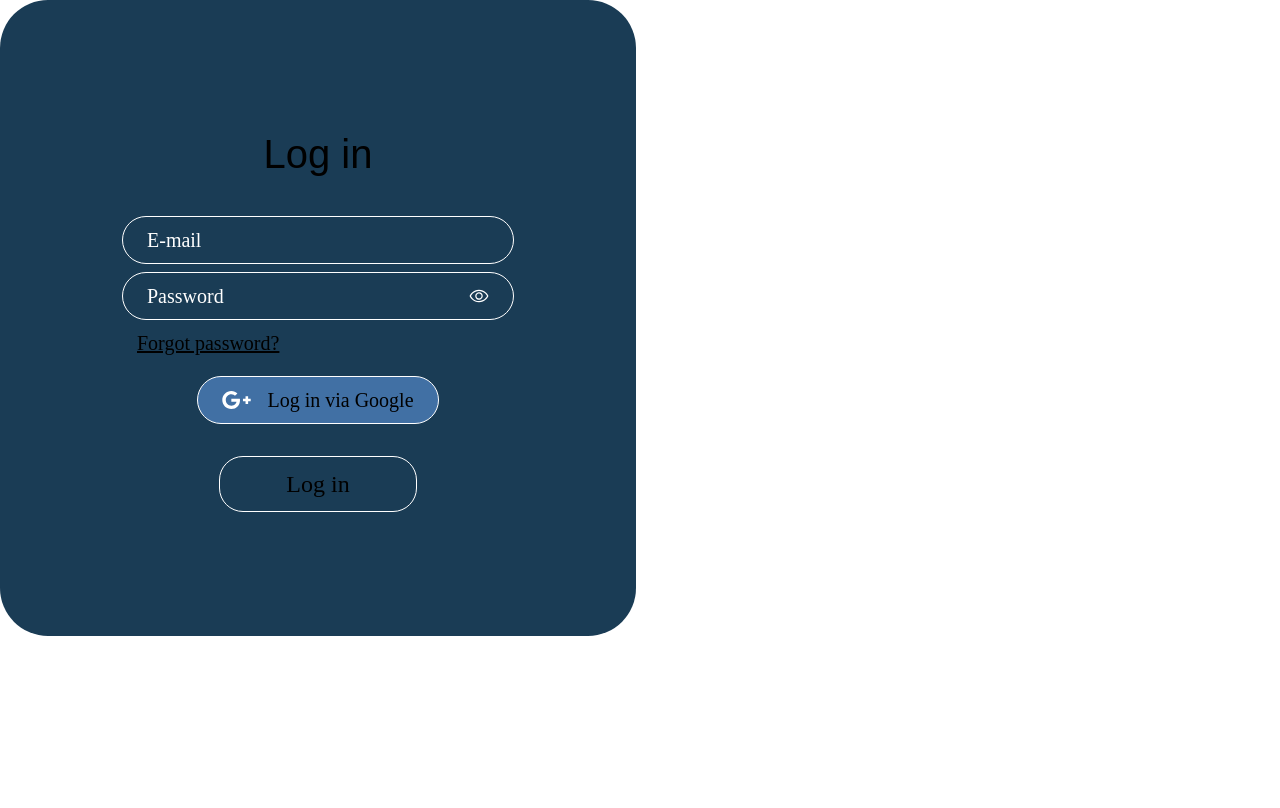
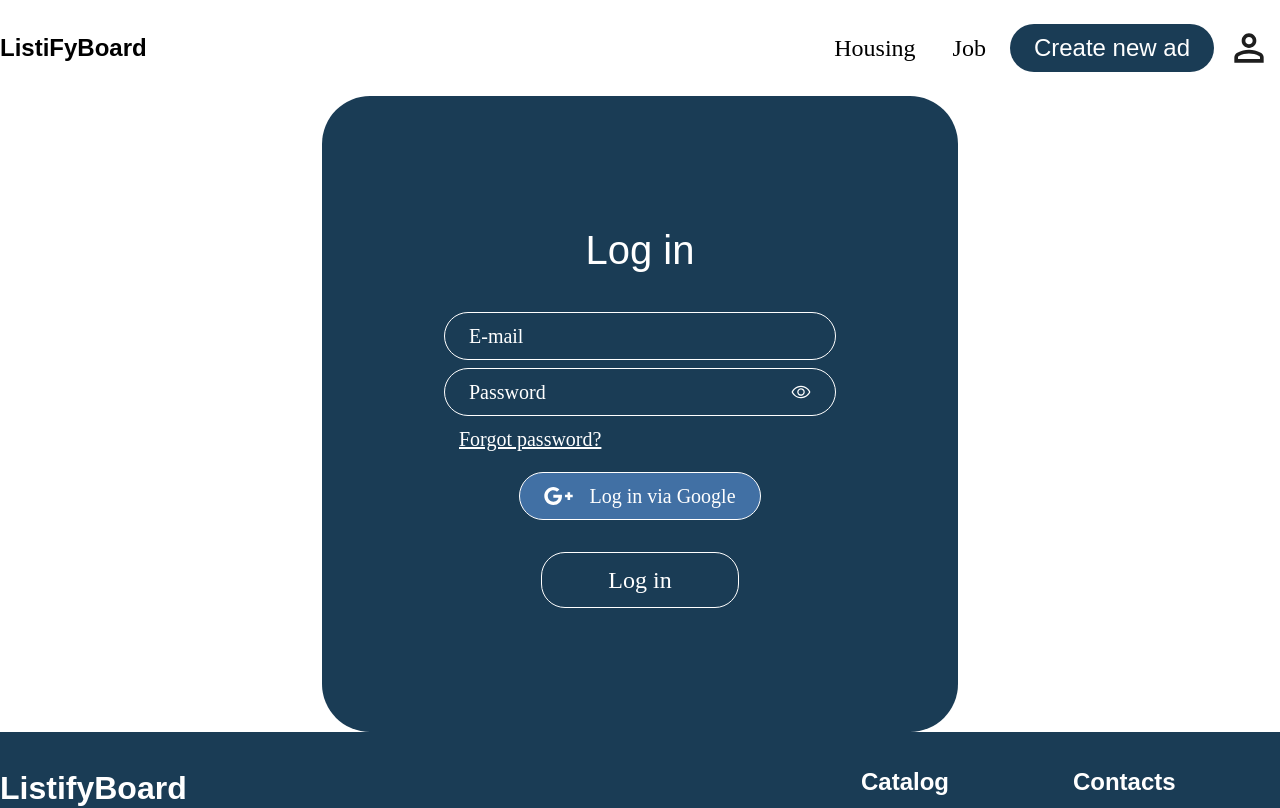
Before and after one commit to listifyboardd/Frontend, a Next.js app: page /login in a window 1280 px wide. Shown: the top 808 px of the page. Built offline with nearby package versions, Linux system fonts and the light colour scheme; no server answers.

Commit message:
add header and footer

```diff
--- a/app/authorization/page.tsx
+++ b/app/authorization/page.tsx
@@ -1,5 +1,3 @@
-'use client';
-
 import Link from 'next/link';
 import Header from '../layout/Header';
 import Footer from '../layout/Footer';
--- a/app/login/page.tsx
+++ b/app/login/page.tsx
@@ -7,6 +7,8 @@ import eyeIMG from '../../public/images/signin/eye.svg';
 import PopUp from '../components/PopUp';
 import LogInViaGoogle from '../components/LogInViaGoogle';
 import axiosInstance from '../utils/axiosInstance';
+import Footer from '../layout/Footer';
+import Header from '../layout/Header';
 import {
   validateEmail,
   isMinLength,
@@ -43,9 +45,13 @@ function LoginPage() {
   }
 
   return (
+    <>
+      <Header></Header>
+      <main className="flex items-center justify-center">
         <div
           className="
       bg-[#1A3C55]
+        text-white
         rounded-[48px]
         flex
         flex-col
@@ -55,7 +61,9 @@ function LoginPage() {
         max-w-[636px]
         aspect-square"
         >
-      <h1 className="font-kreadon font-medium text-[40px] mb-[32px]">Log in</h1>
+          <h1 className="font-kreadon font-medium text-[40px] mb-[32px]">
+            Log in
+          </h1>
           <div className="flex flex-col w-full max-w-[392px] gap-[8px]">
             <input
               onChange={(e) => setEmail(e.target.value)}
@@ -118,6 +126,9 @@ function LoginPage() {
             </div>
           </PopUp>
         </div>
+      </main>
+      <Footer></Footer>
+    </>
   );
 }
 
--- a/app/signup/page.tsx
+++ b/app/signup/page.tsx
@@ -5,6 +5,8 @@ import { useState, useEffect } from 'react';
 import PopUp from '../components/PopUp';
 import LogInViaGoogle from '../components/LogInViaGoogle';
 import axiosInstance from '../utils/axiosInstance';
+import Header from '../layout/Header';
+import Footer from '../layout/Footer';
 import {
   validateEmail,
   isMinLength,
@@ -69,6 +71,9 @@ function SignUpPage() {
   }
 
   return (
+    <>
+      <Header></Header>
+      <div className="flex items-center justify-center text-white">
         <div
           className="
       bg-[#1A3C55]
@@ -143,7 +148,10 @@ function SignUpPage() {
             </label>
           </div>
           <LogInViaGoogle />
-      <button onClick={register} className="border-button px-[57px] py-[5px]">
+          <button
+            onClick={register}
+            className="border-button px-[57px] py-[5px]"
+          >
             Sign Up
           </button>
           <PopUp popupState={popupState}>
@@ -172,6 +180,9 @@ function SignUpPage() {
             </div>
           </PopUp>
         </div>
+      </div>
+      <Footer></Footer>
+    </>
   );
 }
 
```
Lines whose indentation alone changed are shown as unchanged.
